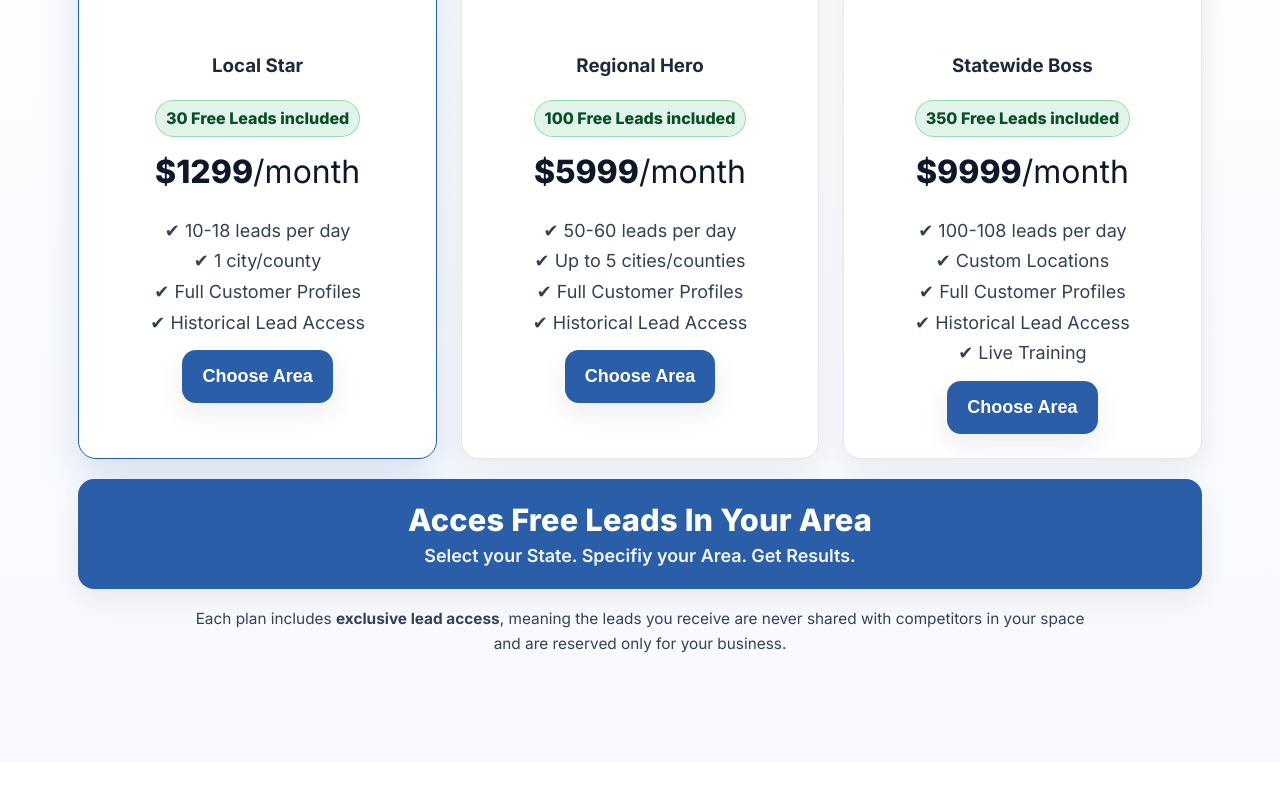
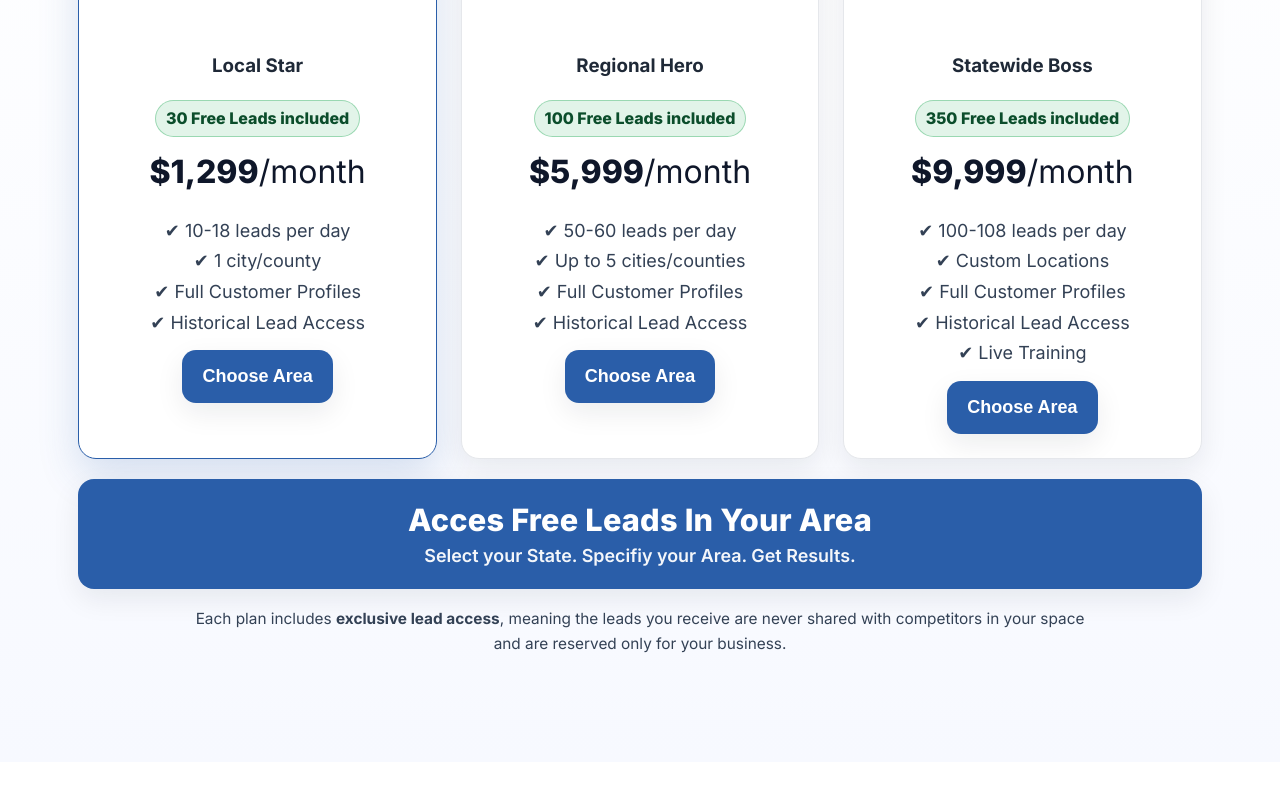
Before and after one commit to rileygiauque/mybusinessleadfinder, a Flask app: page / in a window 1280 px wide. Shown: the part 2749-3551 px from the top of the page. Run offline with Flask 3, Linux system fonts and the light colour scheme; parts of the project's set-up code (start-up, migrations or seed data) failed here and were passed over.

Commit message:
Update index.html

```diff
--- a/nbp/templates/index.html
+++ b/nbp/templates/index.html
@@ -621,7 +621,7 @@ form input {
     <option value="florida">Florida</option>
   </select>
 
-  <button class="btn" type="button" id="to-step-2" style="margin-top:12px">Continue</button>
+  <button class="btn" type="button" id="to-step-2" style="margin-top:12px">Get Started for Free</button>
 
 </div>
 
@@ -850,7 +850,7 @@ form input {
           <div class="pricing-body">
             <h3>Local Star</h3>
             <div class="trial-kicker"><span class="trial-badge">30 Free Leads included</span></div>
-            <div class="price">$1299<span style="font-weight:400">/month</span></div>
+            <div class="price">$1,299<span style="font-weight:400">/month</span></div>
             <ul style="list-style:none;padding:0;margin:0 0 12px 0;font-size:18px;color:var(--ink-600)">
               <li>✔ 10-18 leads per day</li><li>✔ 1 city/county</li><li>✔ Full Customer Profiles</li><li>✔ Historical Lead Access</li>
             </ul>
@@ -863,7 +863,7 @@ form input {
           <div class="pricing-body">
             <h3>Regional Hero</h3>
             <div class="trial-kicker"><span class="trial-badge">100 Free Leads included</span></div>
-            <div class="price">$5999<span style="font-weight:400">/month</span></div>
+            <div class="price">$5,999<span style="font-weight:400">/month</span></div>
             <ul style="list-style:none;padding:0;margin:0 0 12px 0;font-size:18px;color:var(--ink-600)">
               <li>✔ 50-60 leads per day</li><li>✔ Up to 5 cities/counties</li><li>✔ Full Customer Profiles</li><li>✔ Historical Lead Access</li>
             </ul>
@@ -876,7 +876,7 @@ form input {
           <div class="pricing-body">
             <h3>Statewide Boss</h3>
             <div class="trial-kicker"><span class="trial-badge">350 Free Leads included</span></div>
-            <div class="price">$9999<span style="font-weight:400">/month</span></div>
+            <div class="price">$9,999<span style="font-weight:400">/month</span></div>
             <ul style="list-style:none;padding:0;margin:0 0 12px 0;font-size:18px;color:var(--ink-600)">
               <li>✔ 100-108 leads per day</li><li>✔ Custom Locations</li><li>✔ Full Customer Profiles</li><li>✔ Historical Lead Access</li><li>✔ Live Training</li>
             </ul>
```
